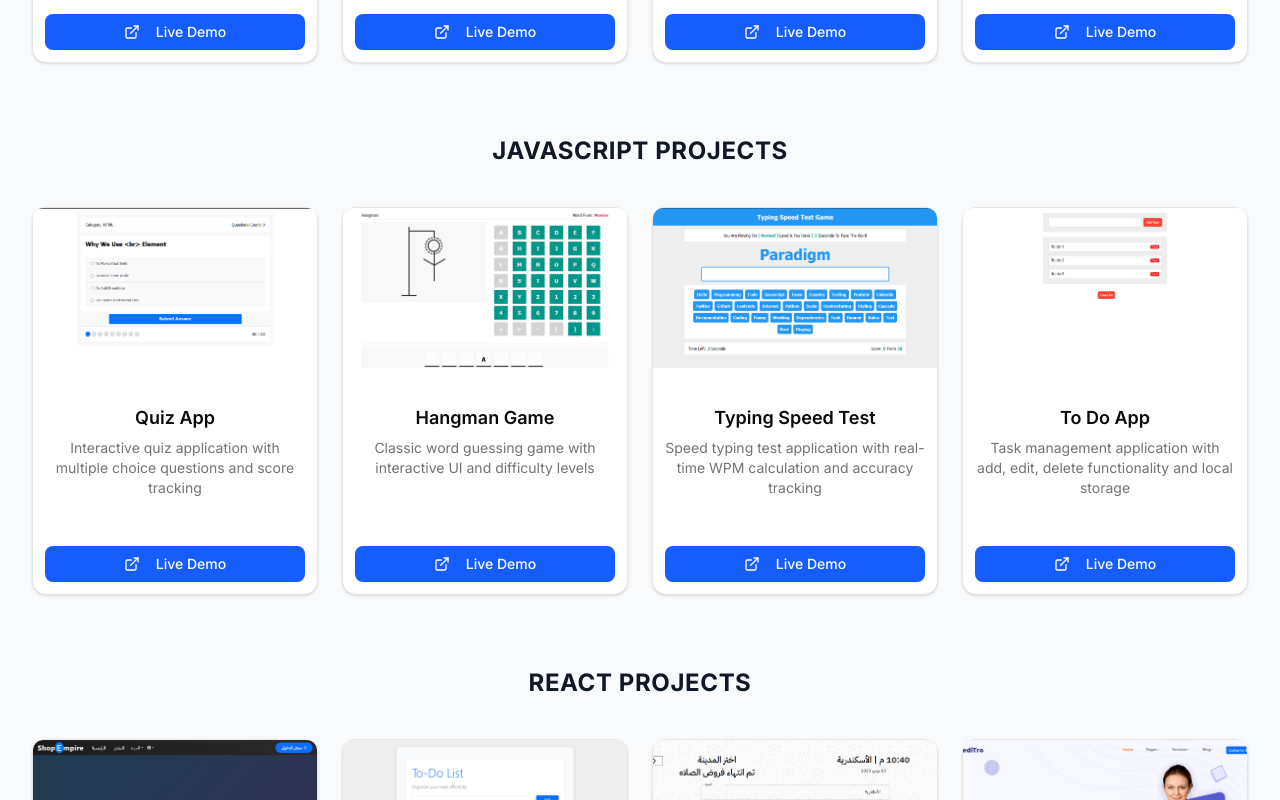
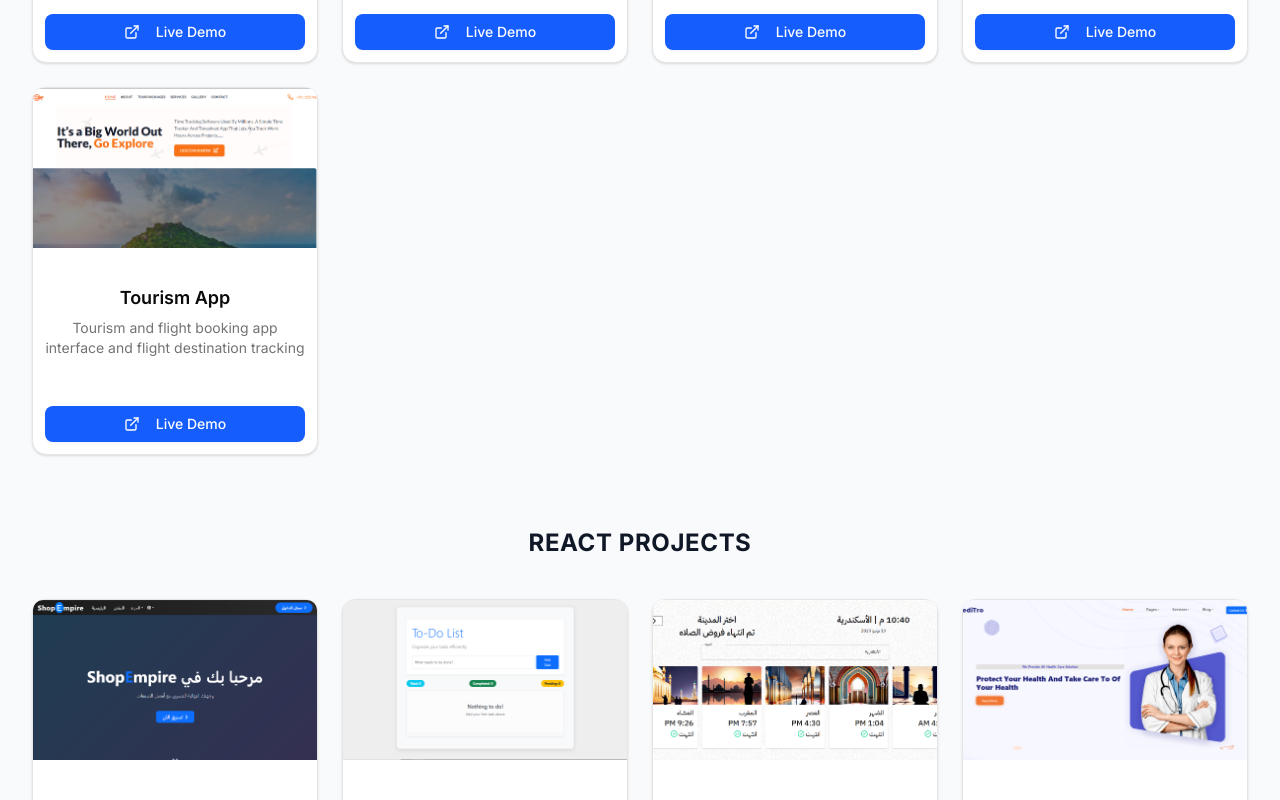
Before and after one commit to AbdlrhmanSaid/myportfolio, a Next.js app: page / in a window 1280 px wide. Shown: the part 1880-2680 px from the top of the page. Built offline with nearby package versions, Linux system fonts and the light colour scheme.

Commit message:
Reverse project categories in Projects component

```diff
--- a/src/components/Projects.jsx
+++ b/src/components/Projects.jsx
@@ -20,7 +20,9 @@ export default function Projects() {
           <div className="w-20 h-1 bg-blue-600 mx-auto"></div>
         </div>
 
-        {Object.entries(projects).map(([category, categoryProjects]) => (
+        {Object.entries(projects)
+          .reverse()
+          .map(([category, categoryProjects]) => (
             <div key={category} className="mb-16 text-center">
               <div className="group">
                 <h3 className="text-2xl font-bold text-gray-900 dark:text-gray-100 mb-8 text-center relative inline-block px-4 py-2 tracking-wide uppercase">
```
Lines whose indentation alone changed are shown as unchanged.
